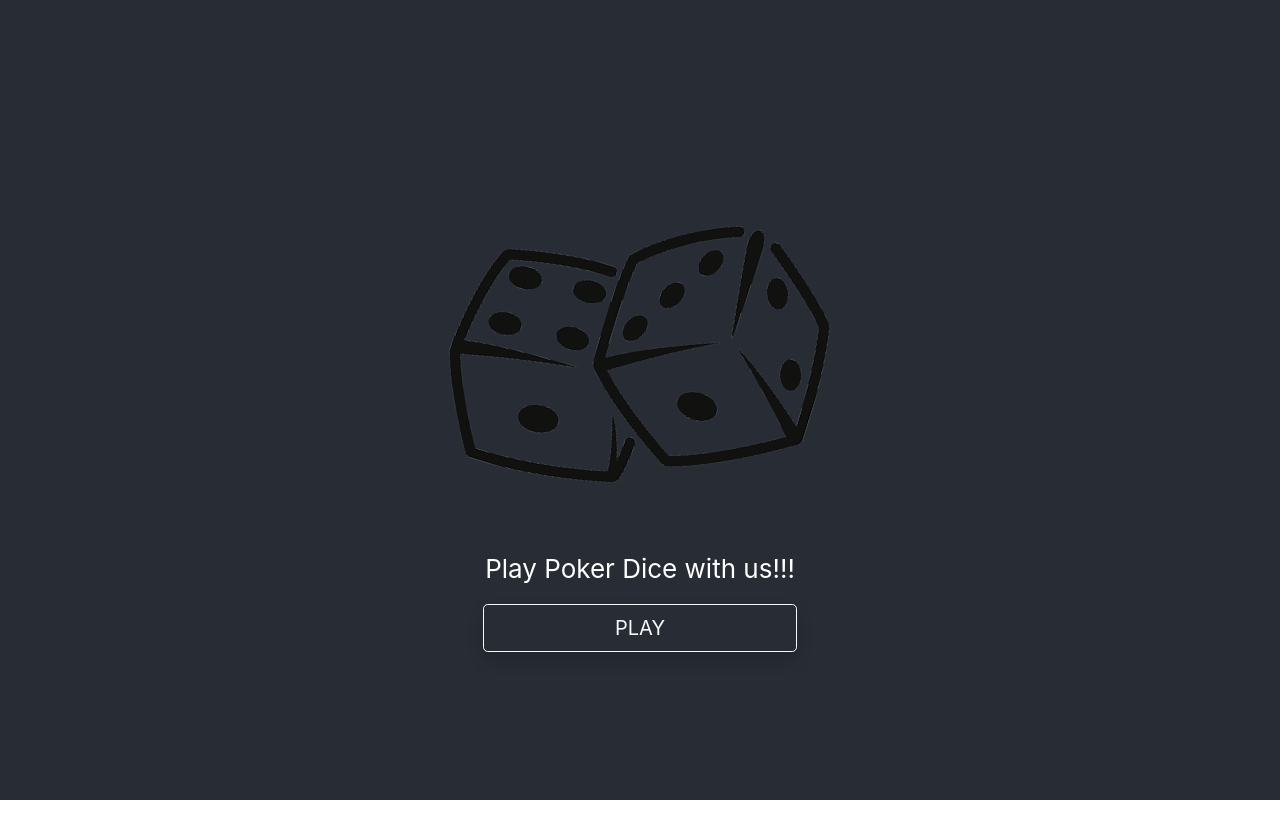
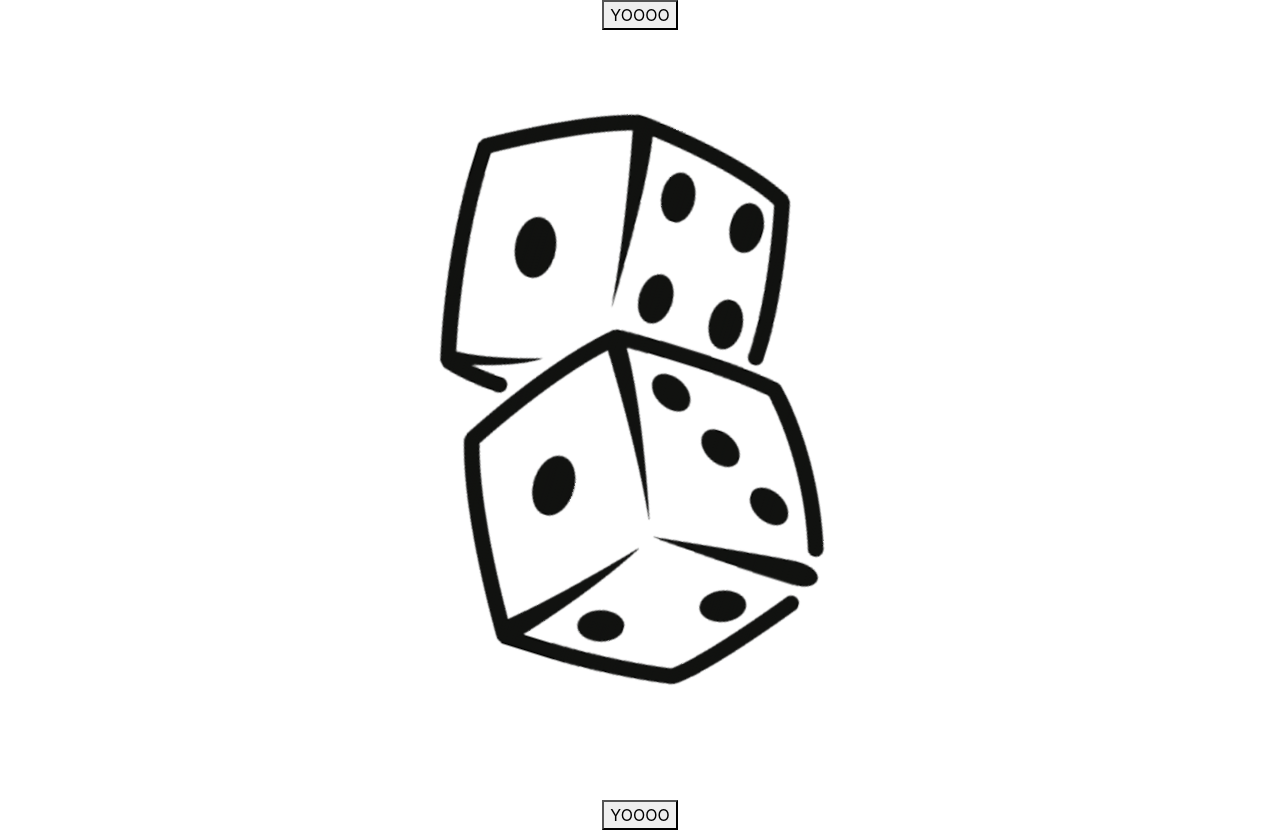
Before and after one commit to lexxA87/poker_yahtzee2022, a React (Create React App) app: page /test in a window 1280 px wide. Before the commit the page ends 800 px from the top, so only its background shows below. Built offline with nearby package versions, Linux system fonts and the light colour scheme.

Commit message:
Added test animation for background image

```diff
--- a/package.json
+++ b/package.json
@@ -11,6 +11,7 @@
     "react": "^18.0.0",
     "react-bootstrap": "^2.4.0",
     "react-dom": "^18.0.0",
+    "react-router-dom": "^6.3.0",
     "react-scripts": "5.0.1",
     "web-vitals": "^2.1.4"
   },
--- a/src/App.css
+++ b/src/App.css
@@ -13,9 +13,19 @@
   background: url("./images/DiceBoard.jpg") no-repeat;
   background-size: 100%;
 } */
+
+.AppWraper {
+  background-color: #282c34;
+  min-height: 100vh;
+}
+
 .App {
   text-align: center;
   background-color: #282c34;
+  background-image: url("./images/dice_logo.png");
+  background-position: center center;
+  background-repeat: no-repeat;
+  /* background-size: cover; */
   min-height: 100vh;
   display: flex;
   flex-direction: column;
@@ -23,6 +33,7 @@
   justify-content: center;
   font-size: calc(10px + 2vmin);
   color: white;
+  animation: App-logo-spin infinite 10s linear alternate;
 }
 
 .App-logo {
@@ -54,11 +65,14 @@
 @keyframes App-logo-spin {
   from {
     transform: rotate(0deg);
+    /* background-position: 0 0; */
   }
   to {
     transform: rotate(360deg);
+    /* background-position: 100% 0; */
   }
 }
+
 ul {
   display: table;
 }
--- a/src/App.js
+++ b/src/App.js
@@ -1,10 +1,18 @@
+import { Navigate, Routes, Route } from "react-router-dom";
+import "./App.css";
+
 import Game from "./components/Game";
+import TestAnimation from "./components/testAnimation/TestAnimation";
 
 function App() {
   return (
     <div className="container-fluid">
       <div className="row">
-        <Game />
+        <Routes>
+          <Route index path="/" element={<Game />} />
+          <Route index path="/test" element={<TestAnimation />} />
+          <Route path="*" element={<Navigate to="/" replace />} />
+        </Routes>
       </div>
     </div>
   );
--- a/src/components/StartPage.js
+++ b/src/components/StartPage.js
@@ -3,7 +3,8 @@ import "../App.css";
 
 function StartPage({ startGame }) {
   return (
-    <header className="App">
+    <div className="AppWraper">
+      <div className="App">
         <img src={logo} className="App-logo" alt="logo" />
         <p>Play Poker Dice with us!!!</p>
 
@@ -16,7 +17,8 @@ function StartPage({ startGame }) {
             PLAY{" "}
           </button>
         </div>
-    </header>
+      </div>
+    </div>
   );
 }
 
--- /dev/null
+++ b/src/components/testAnimation/TestAnimation.css
@@ -0,0 +1,30 @@
+.animated {
+  position: relative;
+  overflow: hidden;
+  min-height: 100vh;
+}
+
+.animated::before {
+  content: "";
+  position: absolute;
+  width: 200%;
+  height: 200%;
+  top: -50%;
+  left: -50%;
+  z-index: -1;
+  background-image: url("../../images/dice_logo.png");
+  background-repeat: no-repeat;
+  background-position: center center;
+  animation: App-logo-spin infinite 10s linear;
+}
+
+@keyframes App-logo-spin {
+  from {
+    /* transform-origin: center center; */
+    transform: rotate(0deg);
+  }
+  to {
+    /* transform-origin: center center; */
+    transform: rotate(360deg);
+  }
+}
--- /dev/null
+++ b/src/components/testAnimation/TestAnimation.jsx
@@ -0,0 +1,15 @@
+import React from "react";
+import "./TestAnimation.css";
+
+function TestAnimation() {
+  return (
+    <div className="text-center">
+      <div className="animated">
+        <button>YOOOO</button>
+      </div>
+      <button>YOOOO</button>
+    </div>
+  );
+}
+
+export default TestAnimation;
--- a/src/index.js
+++ b/src/index.js
@@ -1,13 +1,16 @@
-import React from 'react';
-import ReactDOM from 'react-dom/client';
-import './index.css';
-import App from './App';
-import reportWebVitals from './reportWebVitals';
+import React from "react";
+import ReactDOM from "react-dom/client";
+import "./index.css";
+import App from "./App";
+import reportWebVitals from "./reportWebVitals";
+import { BrowserRouter } from "react-router-dom";
 
-const root = ReactDOM.createRoot(document.getElementById('root'));
+const root = ReactDOM.createRoot(document.getElementById("root"));
 root.render(
   <React.StrictMode>
-    <App />
+    <BrowserRouter>
+      <App />
+    </BrowserRouter>
   </React.StrictMode>
 );
 
```
Also changed, not shown: 1 other file (tests, documents, lock files or other folders). Lines whose indentation alone changed are shown as unchanged.
